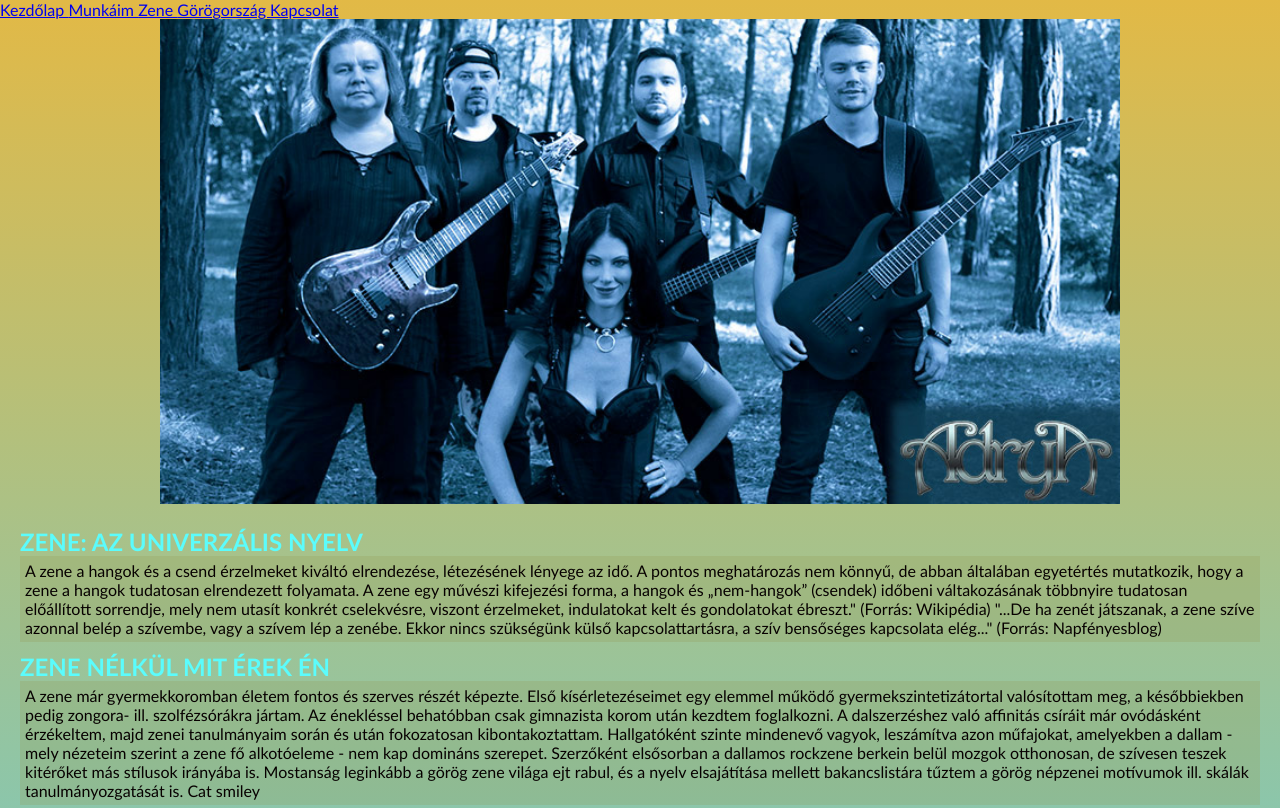
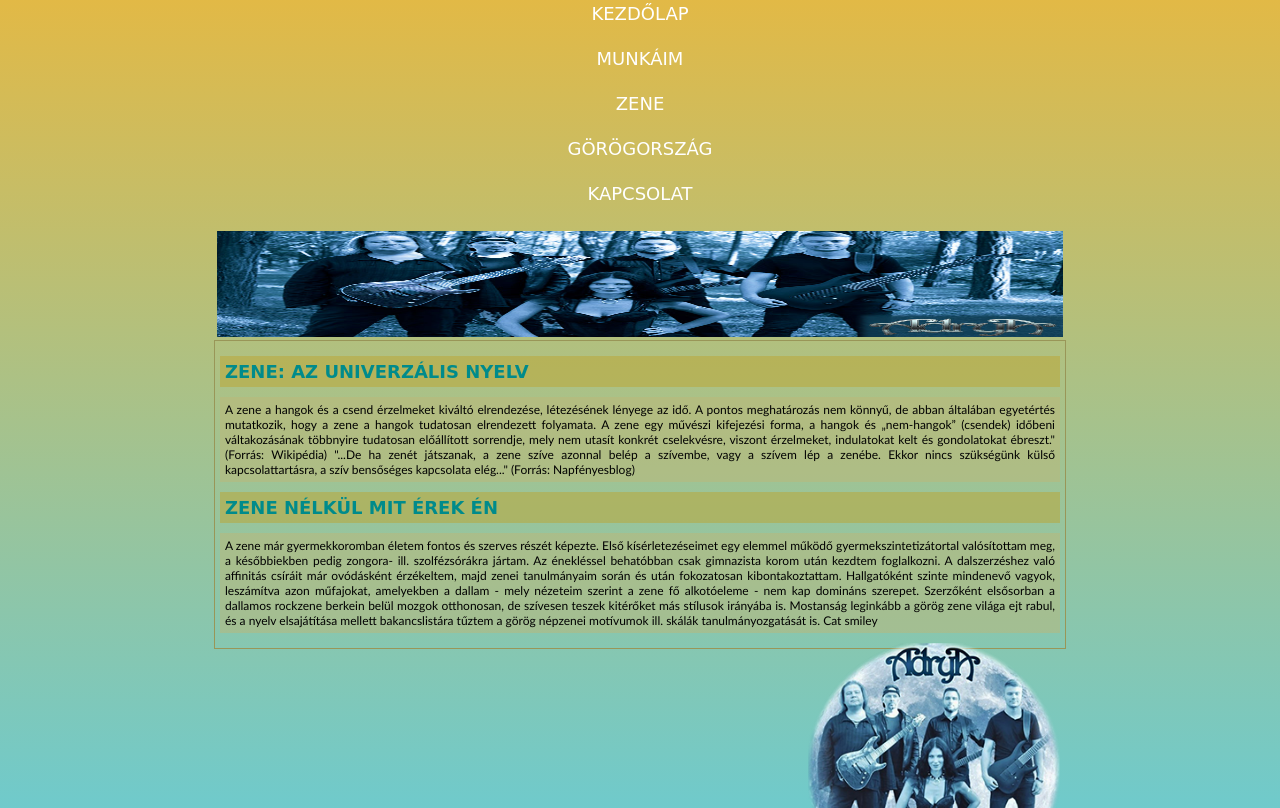
Before and after one commit to Drigi00/zene, a plain HTML site: page index.html in a window 1280 px wide. Shown: the top 808 px of the page. Drawn offline with Linux system fonts and the light colour scheme.

Commit message:
dyddddddd

```diff
--- a/index.html
+++ b/index.html
@@ -10,11 +10,14 @@
 <body>
     <main>
         <nav>
-        <a href="/index.html"> Kezdőlap </a>
-        <a href="/index.html"> Munkáim </a>
-        <a href="/index.html"> Zene </a>
-        <a href="/index.html"> Görögország </a>
-        <a href="/index.html"> Kapcsolat </a>
+        <ul>
+        <li> <a href="index.html">Kezdőlap</a> </li>
+        <li> <a href="index.html">Munkáim</a> </li>
+        <li> <a href="index.html">Zene</a> </li>
+        <li> <a href="index.html">Görögország</a> </li>
+        <li> <a href="index.html">Kapcsolat</a> </li>
+
+        </ul>
         </nav>
         <header>
             <img src="/kepek/zkar_header.jpg" alt="header">
--- a/style.css
+++ b/style.css
@@ -4,70 +4,93 @@
     box-sizing: border-box;
 }
 
+
+main{
+width: 80%;
+max-width: 852px;
+margin-left: auto;
+margin-right: auto;
+}
+
 body{
 background: linear-gradient(to bottom, #e2b946, #63ccda);
 margin: 0;
 font-family: 'Calibri', Garamond, 'Comic Sans MS';
+font-size: 12px;
+text-align: justify
 
 }
 
 
 header {
-  text-align: center;
+  height: 112px;
+  padding: 3px;
 }
 
 
 header img {
-  width: 75%;
-  margin: 0 auto;
+    width: 100%;
+    height: 100%;
+
+}
+
+nav {
+    margin-top: 3px;
+}
+
+nav ul {
+    list-style: none;
+    margin: 0;
+    padding: 0;
+    text-align: center;   /
 }
 
 
-
-nav{
-
-
-
+nav li {
+    font-family: 'Margarine', cursive;
+    font-size: 18px;
+    text-transform: uppercase;
+    height: 45px;
 }
 
-nav a{
-
-
-
+nav a {
+    color: white;
+    text-decoration: none;
+    padding: 10px;
 }
 
 
-nav a:hover{
- text-decoration: underline;
+nav a:hover {
+    color: yellow;
 }
 
 
-
-article{
-padding: 10px;
-margin: 10px;
-
+article {
+    border: 1px solid #999658;
+    padding: 5px;
 }
 
 article p {
-background: rgba(145, 145, 72, 0.219);
-padding: 5px;
-margin-bottom: 10px;
-color: rgb(7, 0, 0);
+    background: rgba(189,183,120,0.5);
+    padding: 5px;
+    margin-bottom: 10px;
 }
-
 article img {
     width: 30%;
     float: right;
+    margin-left: 10px;
 }
 
 
-h1{
-color: rgb(91, 252, 252);
-
+article h1,
+article h2 {
+    background: rgba(190,165,50,0.5);
+    border-top: 1px  #5a4535;
+    border-bottom: 1px  #5a4535;
+    padding: 5px;
+    margin: 10px 0;
+    font-family: 'Margarine', cursive;
+    color: darkcyan;
+    font-weight: bold;
+    text-transform: uppercase;
 }
-
-h2{
-color: rgb(91, 252, 252);
-
-}
```
